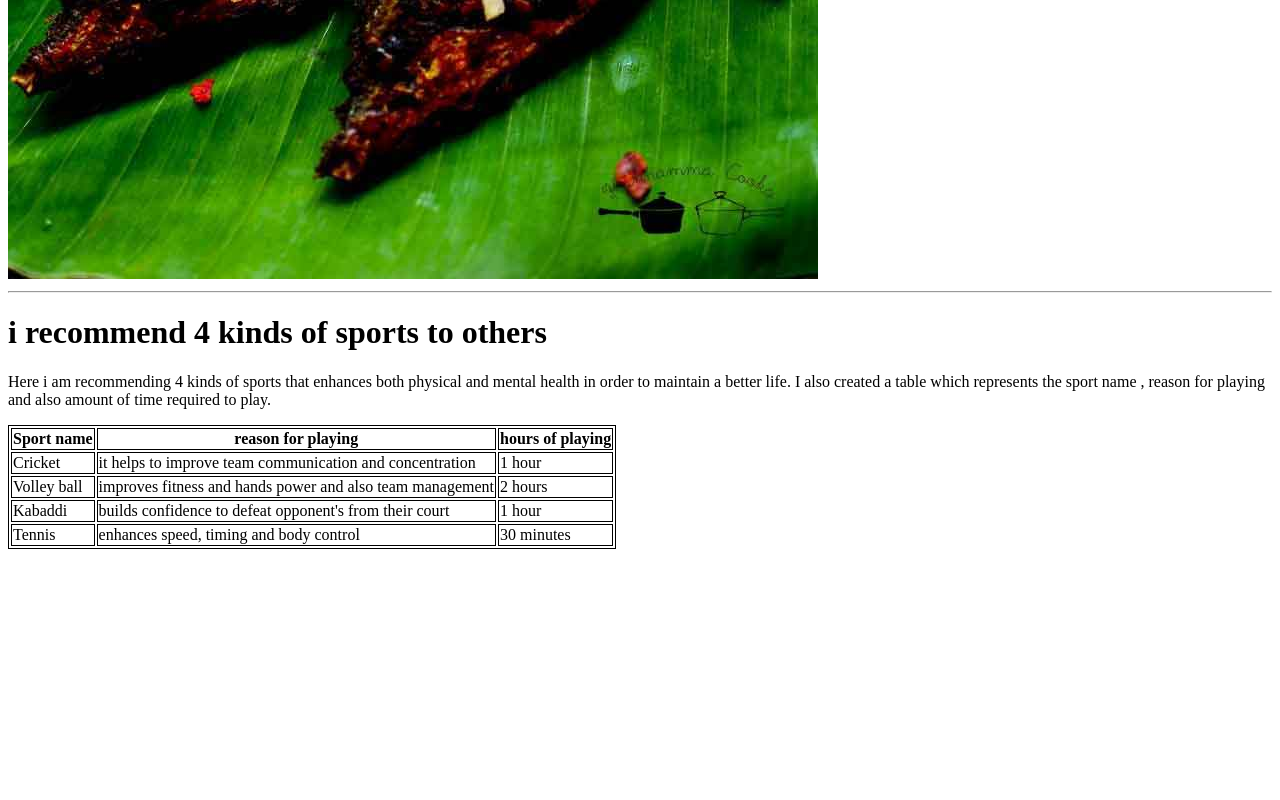
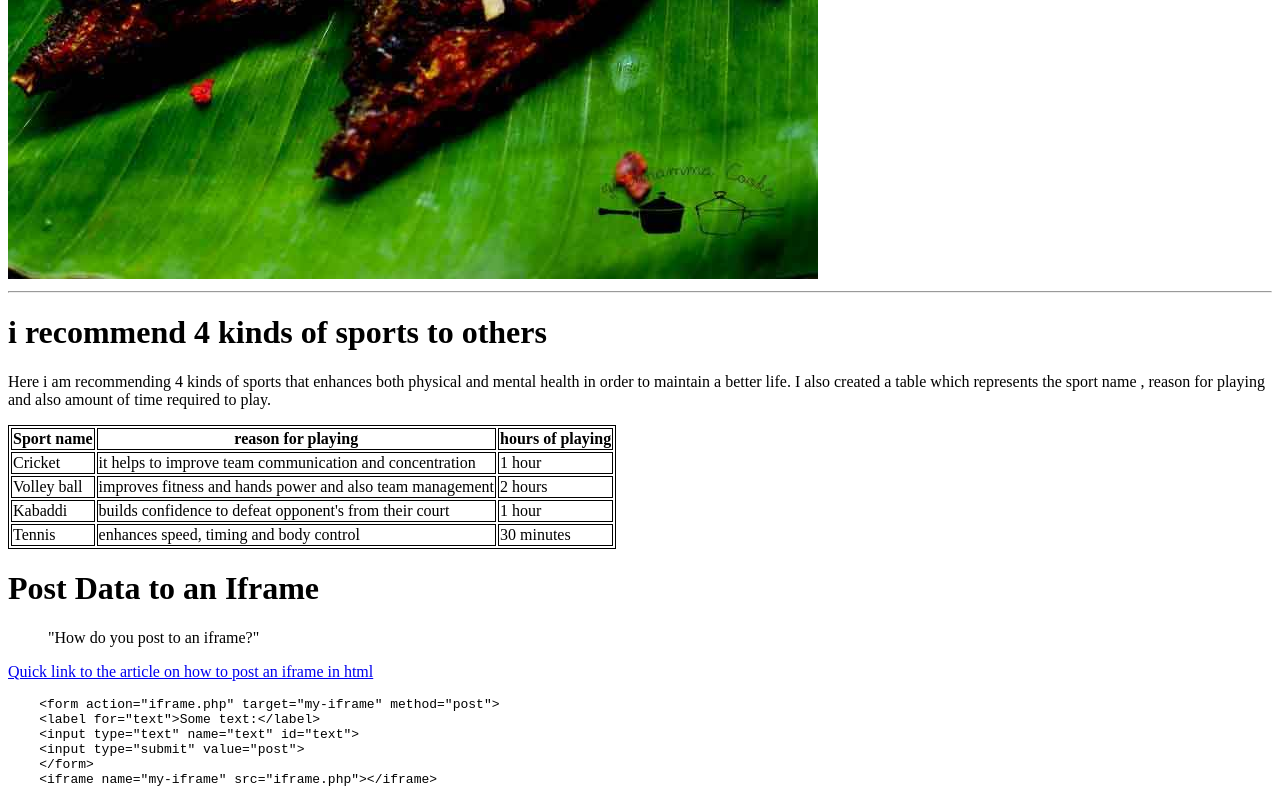
Before and after one commit to 44-563-WebApps-F23/44563-webapps-f23-assignment3-saiMahadasa, a plain HTML site: page mystats.html in a window 1280 px wide. Shown: the part 967-1767 px from the top of the page. Before the commit the page ends 1524 px from the top, so only its background shows below. Drawn offline with Linux system fonts and the light colour scheme.

Commit message:
added link in readme

```diff
--- a/mystats.html
+++ b/mystats.html
@@ -50,5 +50,23 @@
     </tr>
 </table>
 
+<h1>
+    Post Data to an Iframe
+</h1>
+
+<blockquote>
+   "How do you post to an iframe?"
+</blockquote>
+
+<p><a href="https://stackoverflow.com/questions/168455/how-do-you-post-to-an-iframe#:~:text=Set%20the%20target%20attribute%20of,name%20of%20the%20iframe%20tag.&text=The%20iframe%20can%20be%20set,opened%20before%20submitting%20the%20form.">Quick link to the article on how to post an iframe in html</a></p>
+
+<pre>
+    &lt;form action="iframe.php" target="my-iframe" method="post"&gt;
+    &lt;label for="text">Some text:&lt;/label&gt;
+    &lt;input type="text" name="text" id="text"&gt;
+    &lt;input type="submit" value="post"&gt;
+    &lt;/form&gt;
+    &lt;iframe name="my-iframe" src="iframe.php"&gt;&lt;/iframe&gt;
+</pre>
 </body>
 </html>
```
Also changed, not shown: 1 other file.
